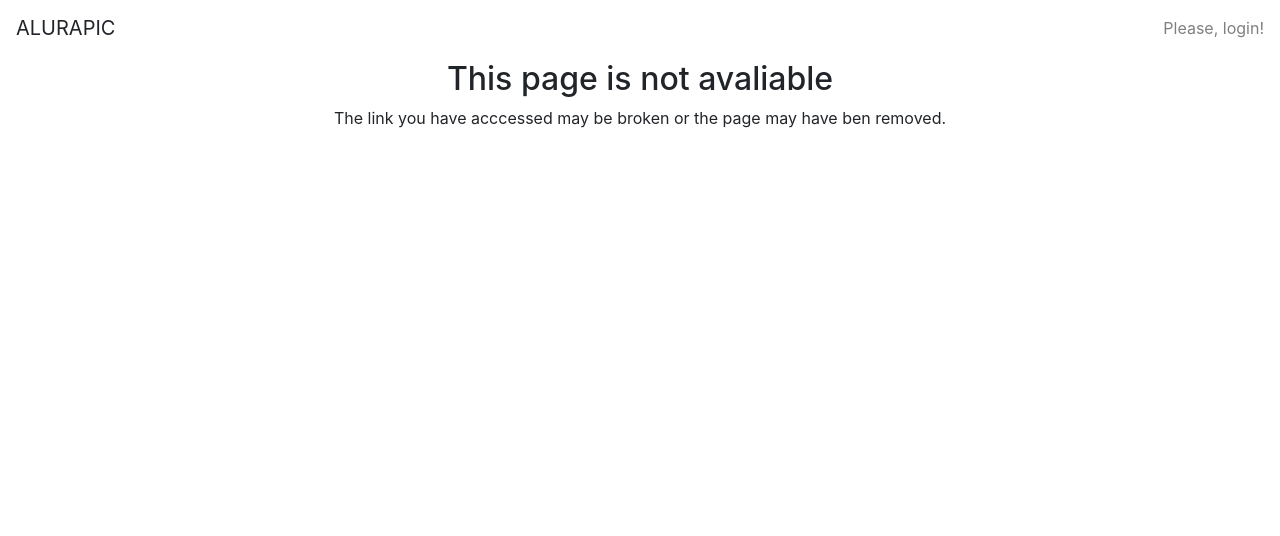
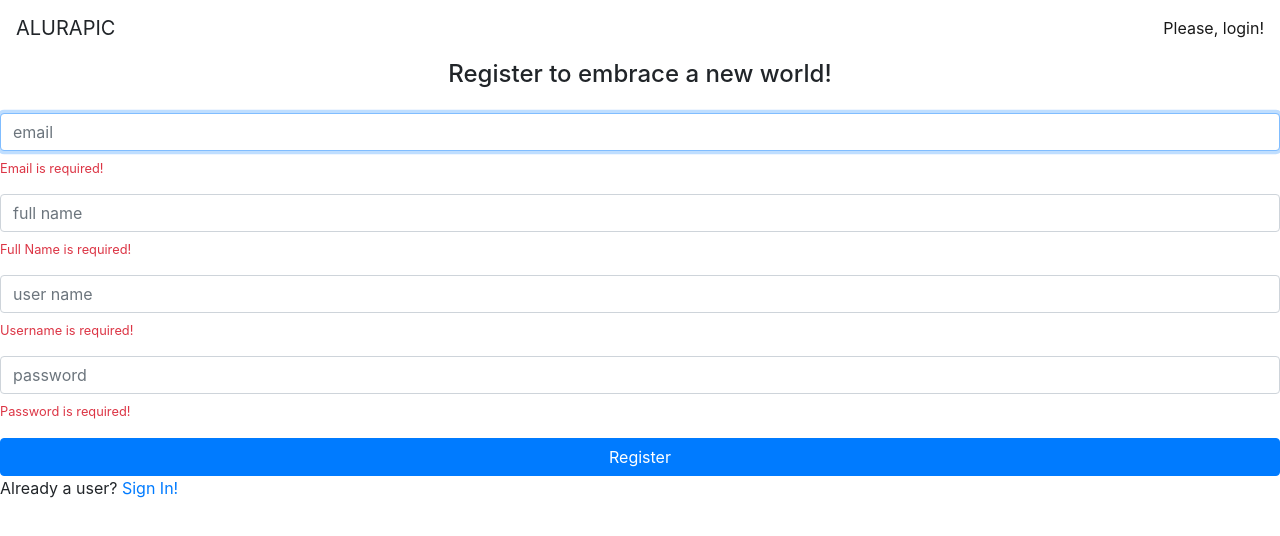
Before and after one commit to fernandogoerl/alurapic, an Angular app: page /signup in a window 1280 px wide. Shown: the top 536 px of the page. Built offline with nearby package versions, Linux system fonts and the light colour scheme.

Commit message:
feat: new SignUpComponent with custom validators

```diff
--- a/src/app/app.routing.module.ts
+++ b/src/app/app.routing.module.ts
@@ -6,11 +6,17 @@
 import { PhotoListResolver } from './photos/photo-list/photo-list.resolver';
 import { SignInComponent } from './home/signin/signin.component';
 import { AuthGuard } from './core/auth/auth.guard';
+import { SignUpComponent } from './home/signup/signup.component';
 
 const routes: Routes = [
   {
     path: '',
     component: SignInComponent,
+    canActivate: [AuthGuard]
+  },
+  {
+    path: 'signup',
+    component: SignUpComponent,
     canActivate: [AuthGuard]
   },
   {
@@ -20,8 +26,14 @@
       photos: PhotoListResolver
     }
   },
-  { path: 'p/add', component: PhotoFormComponent },
-  { path: '**', component: NotFoundComponent },
+  {
+    path: 'p/add',
+    component: PhotoFormComponent
+  },
+  {
+    path: '**',
+    component: NotFoundComponent
+  },
 ]
 
 @NgModule({
--- a/src/app/core/core.module.ts
+++ b/src/app/core/core.module.ts
@@ -1,12 +1,16 @@
 import { NgModule } from '@angular/core';
 import { CommonModule } from '@angular/common';
 import { HeaderComponent } from './header/header.component';
+import { RouterModule } from '@angular/router';
 
 @NgModule({
   declarations: [
     HeaderComponent,
   ],
-  imports: [ CommonModule ],
+  imports: [
+    CommonModule,
+    RouterModule,
+  ],
   exports: [
     HeaderComponent,
     ],
--- a/src/app/core/header/header.component.html
+++ b/src/app/core/header/header.component.html
@@ -10,7 +10,7 @@
 
     <ng-template #login>
       <span class="navbar-text">
-        Please, login!
+        <a [routerLink]="['']">Please, login!</a>
       </span>
     </ng-template>
 
--- /dev/null
+++ b/src/app/home/signup/signup.component.html
@@ -0,0 +1,74 @@
+<h4 class="text-center"> Register to embrace a new world!</h4>
+
+<form [formGroup]="signUpForm" class="form mt-4">
+
+  <div class="form-group">
+    <input formControlName="email" placeholder="email" class="form-control" autofocus >
+    <ap-vmessage
+      *ngIf="signUpForm.get('email').errors?.required"
+      text="Email is required!">
+    </ap-vmessage>
+    <ap-vmessage
+      *ngIf="signUpForm.get('email').errors?.email"
+      text="Invalid e-mail!">
+    </ap-vmessage>
+  </div>
+
+  <div class="form-group">
+    <input formControlName="fullName" placeholder="full name" class="form-control">
+    <ap-vmessage
+      *ngIf="signUpForm.get('fullName').errors?.required"
+      text="Full Name is required!">
+    </ap-vmessage>
+    <ap-vmessage
+      *ngIf="signUpForm.get('fullName').errors?.minlength"
+      text="Minimum lenght is 2">
+    </ap-vmessage>
+    <ap-vmessage
+      *ngIf="signUpForm.get('fullName').errors?.maxlength"
+      text="Maximun lenght is 40">
+    </ap-vmessage>
+  </div>
+
+  <div class="form-group">
+    <input formControlName="userName" placeholder="user name" class="form-control">
+    <ap-vmessage
+      *ngIf="signUpForm.get('userName').errors?.required"
+      text="Username is required!">
+    </ap-vmessage>
+    <ap-vmessage
+      *ngIf="signUpForm.get('userName').errors?.minlength"
+      text="Minimum lenght is 2">
+    </ap-vmessage>
+    <ap-vmessage
+      *ngIf="signUpForm.get('userName').errors?.maxlength"
+      text="Maximun lenght is 30">
+    </ap-vmessage>
+    <ap-vmessage
+      *ngIf="signUpForm.get('userName').errors?.lowercase"
+      text="Must be lowercase">
+    </ap-vmessage>
+  </div>
+
+  <div class="form-group">
+    <input formControlName="password" type="password" placeholder="password" class="form-control">
+    <ap-vmessage
+      *ngIf="signUpForm.get('password').errors?.required"
+      text="Password is required!">
+    </ap-vmessage>
+    <ap-vmessage
+      *ngIf="signUpForm.get('password').errors?.minlength"
+      text="Minimum lenght is 8">
+    </ap-vmessage>
+    <ap-vmessage
+      *ngIf="signUpForm.get('password').errors?.maxlength"
+      text="Maximun lenght is 14">
+    </ap-vmessage>
+  </div>
+
+  <button class="btn btn-primary btn-block">Register</button>
+
+  <p>Already a user?
+    <a [routerLink]="['']"> Sign In!</a>
+  </p>
+</form>
--- /dev/null
+++ b/src/app/home/signup/signup.component.ts
@@ -0,0 +1,47 @@
+import { Component, OnInit } from '@angular/core';
+import { FormGroup, FormBuilder, Validators } from '@angular/forms';
+import { lowerCaseValidator } from 'src/app/shared/validators/lower-case.validator';
+
+@Component({
+  templateUrl: './signup.component.html',
+})
+export class SignUpComponent implements OnInit {
+
+  signUpForm: FormGroup;
+
+  constructor(private formBuilder: FormBuilder) { }
+
+  ngOnInit(): void {
+    this.signUpForm = this.formBuilder.group({
+      email: ['',
+        [
+          Validators.required,
+          Validators.email
+        ]
+      ],
+      fullName: ['',
+        [
+          Validators.required,
+          Validators.minLength(2),
+          Validators.maxLength(40),
+        ]
+      ],
+      userName: ['',
+        [
+          Validators.required,
+          lowerCaseValidator,
+          Validators.minLength(2),
+          Validators.maxLength(20),
+        ]
+      ],
+      password: ['',
+        [
+          Validators.required,
+          Validators.minLength(8),
+          Validators.maxLength(14),
+        ]
+      ]
+    });
+  }
+
+}
--- /dev/null
+++ b/src/app/shared/validators/lower-case.validator.ts
@@ -0,0 +1,14 @@
+import { AbstractControl } from "@angular/forms";
+
+export function lowerCaseValidator(control: AbstractControl) {
+
+  if(
+    control.value.trim() &&
+      !/^[a-z0-9_\-]+$/.test(control.value)
+  ) {
+    return {lowercase: true}
+  }
+
+
+  return null
+}
```
Also changed, not shown: src/app/home/home.module.ts (+7 -2 lines).
